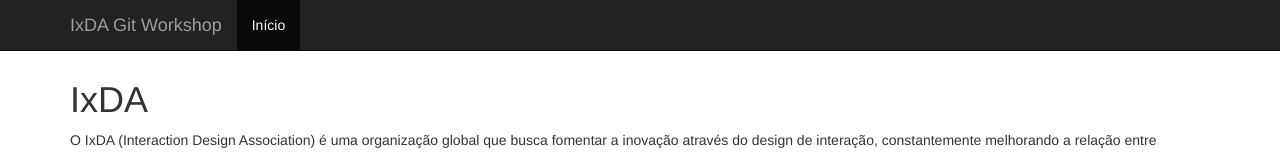
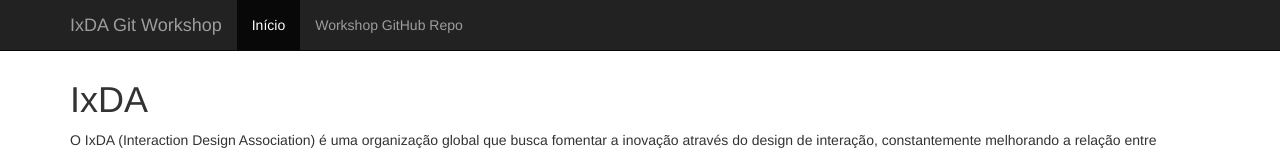
Before and after one commit to ixda-floripa/primeiro-workshop-git, a plain HTML site: page index.html in a window 1280 px wide. Shown: the top 152 px of the page. Drawn offline with nearby package versions, Linux system fonts and the light colour scheme.

Commit message:
GitHub Repo link added to navbar

```diff
--- a/index.html
+++ b/index.html
@@ -24,6 +24,7 @@
         <div id="navbar" class="collapse navbar-collapse">
           <ul class="nav navbar-nav">
             <li class="active"><a href="#">Início</a></li>
+            <li><a href="https://github.com/ixda-floripa/primeiro-workshop-git">Workshop GitHub Repo</a></li>
           </ul>
         </div>
       </div>
```
